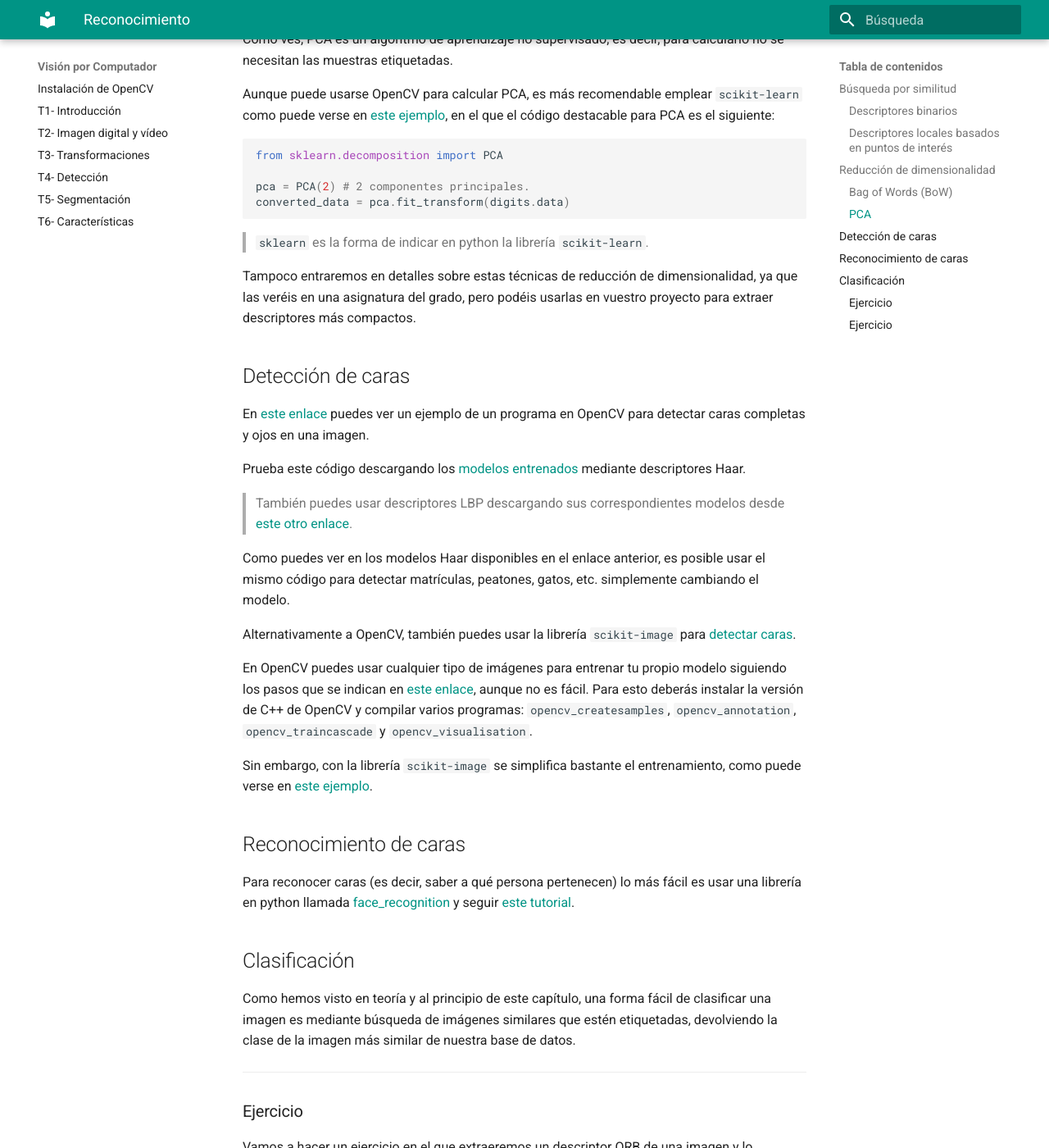
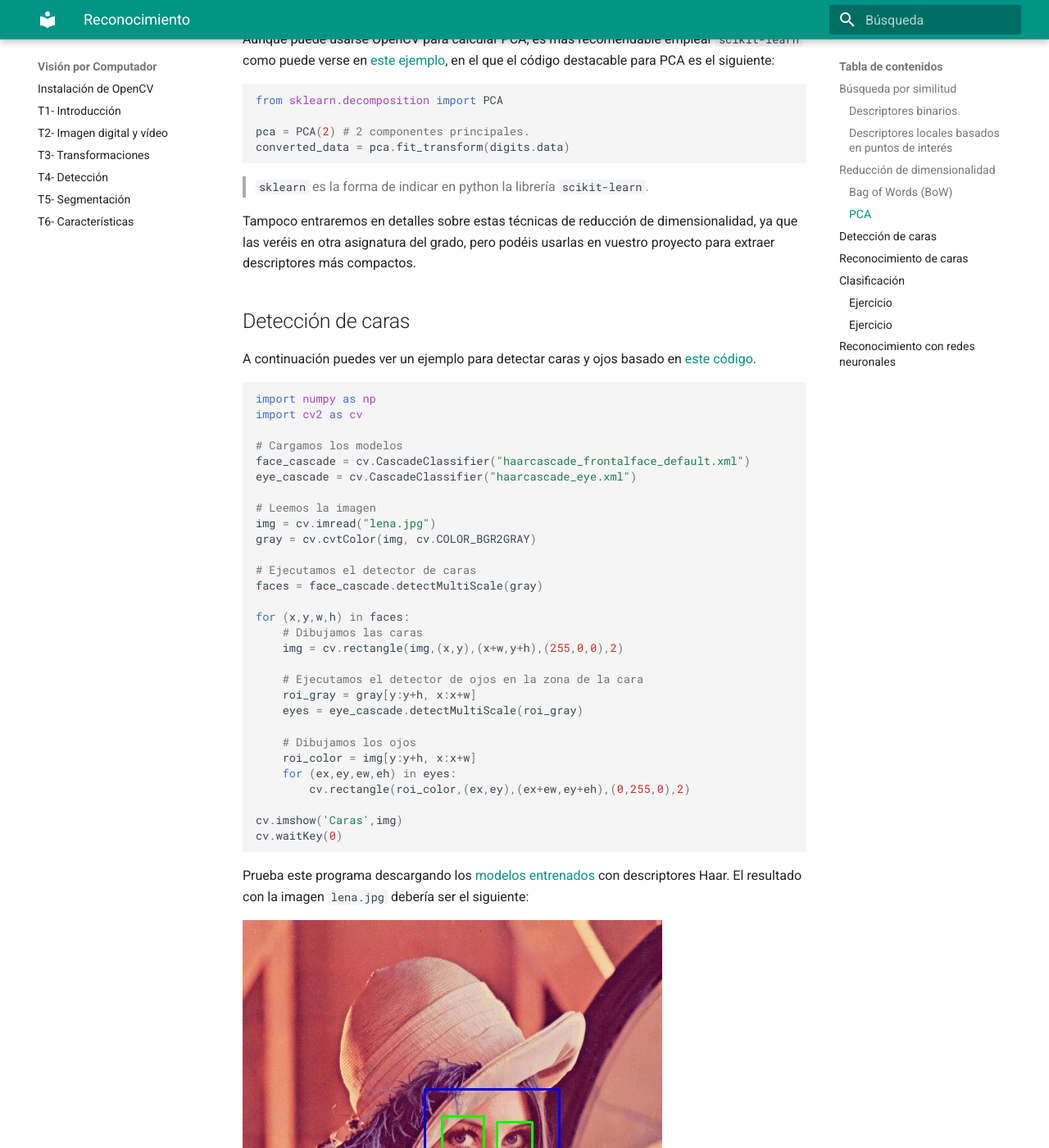
Before and after one commit to pertusa/VisionPorComputador, an MkDocs documentation site: the page built from docs/reconocimiento.md, in a window 1280 px wide and 1400 px high, scrolled down 4550 px. Shown: the whole window at 82% size. Built offline with MkDocs 1.6.1 and Material for MkDocs 9.7.7, drawn with Linux system fonts in a browser that asks for light colours; some of the changed text lies outside the part shown.

Commit message:
Reconocimiento

````diff
--- a/docs/reconocimiento.md
+++ b/docs/reconocimiento.md
@@ -147,7 +147,7 @@ De esta forma hemos entrenado un diccionario de `k=100` palabras. A continuació
 
 ```python
 # Inicializamos el extractor, que estará basado en SIFT y que asignará clusters por fuerza bruta
-BOWExtractor = cv.BOWImgDescriptorExtractor(sift, cv2.BFMatcher(cv2.NORM_L2))
+BOWExtractor = cv.BOWImgDescriptorExtractor(sift, cv.BFMatcher(cv.NORM_L2))
 
 # Asignamos al extractor declarado el vocabulario que habíamos entrenado
 BOWExtractor.setVocabulary(vocabulary)
@@ -175,7 +175,7 @@ mean = np.empty((0))
 mean, eigenvectors, eigenvalues = cv.PCACompute2(data_pts, mean)
 ```
 
-Como ves, PCA es un algoritmo de aprendizaje no supervisado, es decir, para calcularlo no se necesitan las muestras etiquetadas.
+Como ves, PCA es un algoritmo de aprendizaje no supervisado, es decir, no necesita que las muestras estén  etiquetadas.
 
 Aunque puede usarse OpenCV para calcular PCA, es más recomendable emplear `scikit-learn` como puede verse en [este ejemplo](https://www.askpython.com/python/examples/principal-component-analysis-for-image-data), en el que el código destacable para PCA es el siguiente:
 
@@ -188,23 +188,48 @@ converted_data = pca.fit_transform(digits.data)
 
 > `sklearn` es la forma de indicar en python la librería `scikit-learn`.
 
-Tampoco entraremos en detalles sobre estas técnicas de reducción de dimensionalidad, ya que las veréis en una asignatura del grado, pero podéis usarlas en vuestro proyecto para extraer descriptores más compactos.
+Tampoco entraremos en detalles sobre estas técnicas de reducción de dimensionalidad, ya que las veréis en otra asignatura del grado, pero podéis usarlas en vuestro proyecto para extraer descriptores más compactos.
 
 ## Detección de caras
 
-<!---
-https://github.com/opencv/opencv/blob/master/samples/cpp/facedetect.cpp
+A continuación puedes ver un ejemplo para detectar caras y ojos basado en [este código](https://medium.com/dataseries/face-recognition-with-opencv-haar-cascade-a289b6ff042a).
 
-https://github.com/opencv/opencv/blob/master/samples/cpp/dbt_face_detection.cpp
--->
+```python
+import numpy as np
+import cv2 as cv
 
-<!---
-Ojo, faceRecognizer está en contrib!: https://docs.opencv.org/2.4/modules/contrib/doc/facerec/facerec_tutorial.html
--->
+# Cargamos los modelos
+face_cascade = cv.CascadeClassifier("haarcascade_frontalface_default.xml")
+eye_cascade = cv.CascadeClassifier("haarcascade_eye.xml")
 
-En [este enlace](https://opencv-python-tutroals.readthedocs.io/en/latest/py_tutorials/py_objdetect/py_face_detection/py_face_detection.html) puedes ver un ejemplo de un programa en OpenCV para detectar caras completas y ojos en una imagen.
+# Leemos la imagen
+img = cv.imread("lena.jpg")
+gray = cv.cvtColor(img, cv.COLOR_BGR2GRAY)
 
-Prueba este código descargando los [modelos entrenados](https://github.com/opencv/opencv/tree/master/data/haarcascades) mediante descriptores Haar.
+# Ejecutamos el detector de caras
+faces = face_cascade.detectMultiScale(gray)
+
+for (x,y,w,h) in faces:
+    # Dibujamos las caras
+    img = cv.rectangle(img,(x,y),(x+w,y+h),(255,0,0),2)
+
+    # Ejecutamos el detector de ojos en la zona de la cara
+    roi_gray = gray[y:y+h, x:x+w]
+    eyes = eye_cascade.detectMultiScale(roi_gray)
+
+    # Dibujamos los ojos
+    roi_color = img[y:y+h, x:x+w]
+    for (ex,ey,ew,eh) in eyes:
+        cv.rectangle(roi_color,(ex,ey),(ex+ew,ey+eh),(0,255,0),2)
+
+cv.imshow('Caras',img)
+cv.waitKey(0)
+```
+
+Prueba este programa descargando los [modelos entrenados](https://github.com/opencv/opencv/tree/master/data/haarcascades) con descriptores Haar. El resultado con la imagen `lena.jpg` debería ser el siguiente:
+
+![Resultado caras y ojos](images/reconocimiento/lenaFaces.jpg)
+
 
 > También puedes usar descriptores LBP descargando sus correspondientes modelos desde [este otro enlace](https://github.com/opencv/opencv/tree/master/data/lbpcascades).
 
@@ -214,16 +239,16 @@ Alternativamente a OpenCV, también puedes usar la librería `scikit-image` para
 
 En OpenCV puedes usar cualquier tipo de imágenes para entrenar tu propio modelo siguiendo los pasos que se indican en [este enlace](https://docs.opencv.org/master/dc/d88/tutorial_traincascade.html), aunque no es fácil. Para esto deberás instalar la versión de C++ de OpenCV y compilar varios programas: `opencv_createsamples`, `opencv_annotation`, `opencv_traincascade` y `opencv_visualisation`.
 
-Sin embargo, con la librería `scikit-image` se simplifica bastante el entrenamiento, como puede verse en [este ejemplo](https://scikit-image.org/docs/dev/auto_examples/applications/plot_haar_extraction_selection_classification.html).
+Sin embargo, también puedes usar la librería `scikit-image`, con la cual se simplifica bastante el entrenamiento como puede verse en [este ejemplo](https://scikit-image.org/docs/dev/auto_examples/applications/plot_haar_extraction_selection_classification.html).
 
-## Reconocimiento de caras
+## Reconocimiento de caras
 
-Para reconocer caras (es decir, saber a qué persona pertenecen) lo más fácil es usar una librería en python llamada [face_recognition](https://github.com/ageitgey/face_recognition) y seguir [este tutorial](https://www.analyticsvidhya.com/blog/2018/12/introduction-face-detection-video-deep-learning-python/).
+Para reconocer caras (es decir, identificar a qué persona pertenecen) lo más fácil es usar una librería en python llamada [face_recognition](https://github.com/ageitgey/face_recognition) y seguir [este tutorial](https://www.analyticsvidhya.com/blog/2018/12/introduction-face-detection-video-deep-learning-python/).
 
 
 ## Clasificación
 
-Como hemos visto en teoría y al principio de este capítulo, una forma fácil de clasificar una imagen es mediante búsqueda de imágenes similares que estén etiquetadas, devolviendo la clase de la imagen más similar de nuestra base de datos.
+Como hemos visto en teoría y al principio de este capítulo una forma fácil de clasificar una imagen es buscando imágenes similares que estén etiquetadas y devolviendo la clase de la imagen más similar.
 
 --------
 
@@ -231,7 +256,7 @@ Como hemos visto en teoría y al principio de este capítulo, una forma fácil d
 
 Vamos a hacer un ejercicio en el que extraeremos un descriptor ORB de una imagen y lo compararemos con los de otras imágenes ya etiquetadas para obtener su clase.
 
-Para esto tenemos que [descargar](http://www.dlsi.ua.es/~pertusa/mirbot-exercises.zip) un subconjunto de imágenes etiquetadas de la base de datos MirBot. [MirBot](http://www.mirbot.com) es un proyecto desarrollado en la UA para hacer un sistema de reconocimiento interactivo de imágenes para móviles. Cuanto más usuarios tiene y más fotos se añaden, mejor funciona el sistema.
+Para esto tenemos que [descargar](http://www.dlsi.ua.es/~pertusa/mirbot-exercises.zip) un subconjunto de imágenes etiquetadas de la base de datos MirBot. [MirBot](http://www.mirbot.com) es un proyecto desarrollado en la UA y se trata de un sistema de reconocimiento interactivo de imágenes para móviles. Cuanto más usuarios tiene y más fotos se añaden mejor funciona.
 
 Para este caso sólo vamos a usar un subconjunto de las imágenes enviadas por los usuarios, en concreto algunas pertenecientes a estas 10 clases: _book, cat, cellphone, chair, dog, glass, laptop, pen, remote, tv_. Descomprime el fichero descargado y echa un vistazo para ver los casos que intentamos reconocer.
 
@@ -332,7 +357,6 @@ def main(args):
 
     return 0
 
-
 if __name__ == '__main__':
     parser = argparse.ArgumentParser(description = 'Programa para reconocer objetos usando descriptores ORB')
     parser.add_argument('--test', action = 'store_true')     # Si se indica test este flag será true, si no se indica entonces se asume train
@@ -351,7 +375,7 @@ Para test:
 python orbBF.py --test
 ```
 
-Una vez completes el código, la primera fase es ejecutar el entrenamineto para extraer el fichero de características ORB de todas las imágenes que hay en el fichero `train.txt`. Después se puede ejecutar en modo `test` para reconocer todas las imágenes del conjunto de test y compararlas con sus etiquetas reales.
+Una vez completes el código, la primera fase es ejecutar extraer el fichero de características ORB de todas las imágenes que hay en el fichero `train.txt`. Después se puede ejecutar en modo `test` para reconocer todas las imágenes del conjunto de test y compararlas con las etiquetas del conjunto `train`.
 
 El resultado final tras la fase de test debería ser el siguiente:
 
@@ -482,7 +506,7 @@ if __name__ == '__main__':
     main(args)
 ```
 
-En este caso se trata de extraer los descriptores HOG de las imágenes del conjunto `train` para entrenar un clasificador supervisado de tipo _Support Vector Machine_ (SVM). Una vez entrenado el modelo, se guardará en el fichero `modelSVM.xml`. De esta forma, en la la fase de reconocimiento (`test`) se cargará el modelo para predecir la clase de una imagen desconocida. En este programa probaremos a reconocer todas las del conjunto test, al igual que en el anterior.
+En este caso se trata de extraer los descriptores HOG de las imágenes del conjunto `train` para entrenar un clasificador supervisado de tipo _Support Vector Machine_ (SVM). Una vez entrenado el modelo, se guardará en el fichero `modelSVM.xml`. De esta forma, en la la fase de reconocimiento (`test`) se cargará el modelo para predecir la clase de una imagen desconocida, en lugar de comparar la imagen con todas las del conjunto de entrenamiento.
 
 El resultado tras comprobar el conjunto de test debe ser este:
 
@@ -499,4 +523,8 @@ https://www.learnopencv.com/handwritten-digits-classification-an-opencv-c-python
 
 ----
 
-OpenCV también incorpora muchos [ejemplos de clasificación](https://github.com/opencv/opencv/tree/master/samples/dnn) usando redes neuronales para problemas como reconocimiento de caras, texto, etc.
+## Reconocimiento con redes neuronales
+
+En el ejercicio anterior, en lugar de HOG podríamos haber usado características neuronales extraidas de una de las últimas capas de una red convolucional de la forma que vimos [aquí](https://pertusa.github.io/VisionPorComputador/caracteristicas.html#descriptores-neuronales). Si tienes curiosidad puedes probarlo, verás como el porcentaje de acierto mejora significativamente.
+
+Adicionalmente OpenCV también incorpora muchos [ejemplos de clasificación](https://github.com/opencv/opencv/tree/master/samples/dnn) usando redes neuronales para tareas como reconocimiento de caras, texto, etc. Es recomendable echar un vistazo a estos ejemplos porque probablemente te ayuden para el proyecto.
````
Also changed, not shown: other parts of docs/reconocimiento.md (+3 -3 lines), docs/images/reconocimiento/lenaFaces.jpg (added).
